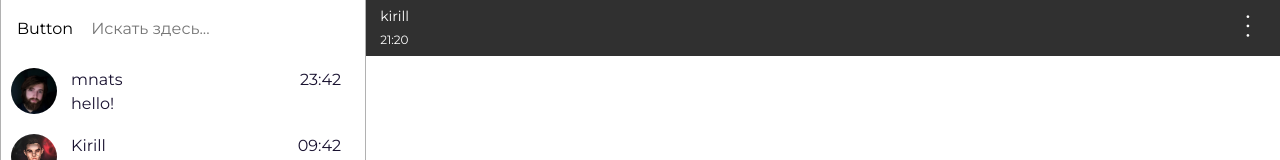
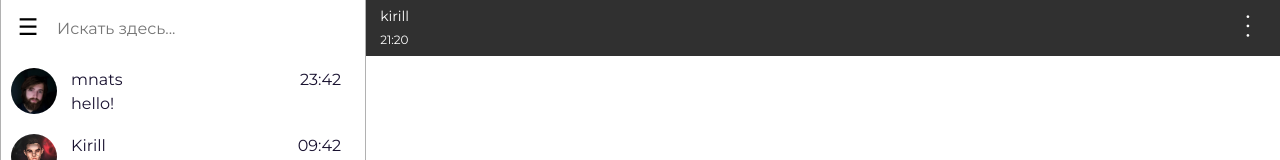
Before and after one commit to mnats725/mnatsakan-chat-ui, a React (Create React App) app: page / in a window 1280 px wide. Shown: the top 160 px of the page. Built offline with nearby package versions, Linux system fonts and the light colour scheme.

Commit message:
feat: user-list-modal

```diff
--- a/src/components/user-list-block/user-list-block.css
+++ b/src/components/user-list-block/user-list-block.css
@@ -29,6 +29,54 @@
   border: 2px solid #5ab9e6;
 }
 
+/*бургер меню*/
+.user-info-menu-block .user-menu-button {
+  display: block;
+  justify-content: center;
+  align-items: center;
+  width: 34px;
+  height: 100%;
+  cursor: pointer;
+  background-color: transparent;
+}
+
+.user-menu-button span {
+  position: relative;
+  color: #ffffff;
+}
+
+.user-menu-button span:before {
+  content: '☰';
+  text-orientation: upright;
+  writing-mode: vertical-rl;
+  color: #000;
+  position: absolute;
+  top: 50%;
+  left: 50%;
+  transform: translate(-50%, -50%);
+  font-size: 23px;
+  letter-spacing: 4px;
+}
+
+.user-info-menu {
+  position: absolute;
+  top: 25px;
+  left: 40px;
+  display: flex;
+  flex-direction: column;
+  row-gap: 20px;
+  padding: 30px 50px 30px 30px;
+  background-color: #303030;
+}
+
+.user-info-menu li {
+  width: 100%;
+  color: #ffffff;
+  list-style-type: none;
+}
+
+/*бургер меню*/
+
 @media (max-width: 930px) {
   .user-list-block {
     width: 66%;
--- a/src/components/user-list-block/user-list-block.tsx
+++ b/src/components/user-list-block/user-list-block.tsx
@@ -8,6 +8,7 @@ import './user-list-block.css';
 
 export const UserListBlock = (): JSX.Element => {
   const [userMessages, setUserMessages] = useState(MOCK_USER_MESSAGES);
+  const [isMenuVisible, setIsMenuVisible] = useState(false);
 
   const onSearch = (event: React.FormEvent<HTMLInputElement>) => {
     const searchValue = event.currentTarget.value;
@@ -18,12 +19,26 @@ export const UserListBlock = (): JSX.Element => {
     setUserMessages(filteredMessages);
   };
 
+  const onShowMenu = () => {
+    setIsMenuVisible(!isMenuVisible);
+  };
+
   return (
     <div className='user-list-block'>
       <div className='search-block'>
-        <button type='button' className='search-button'>
-          Button
-        </button>
+        <div className='user-info-menu-block'>
+          <button type='button' className='user-menu-button' onClick={onShowMenu}>
+            <span />
+          </button>
+          {isMenuVisible === true && (
+            <menu className='user-info-menu'>
+              <li>Профиль</li>
+              <li>Информция</li>
+              <li>Контакты</li>
+              <li>Выход</li>
+            </menu>
+          )}
+        </div>
         <input onChange={onSearch} className='search-input' type='text' placeholder='Искать здесь...' />
       </div>
       <ul className='user-list'>
```
